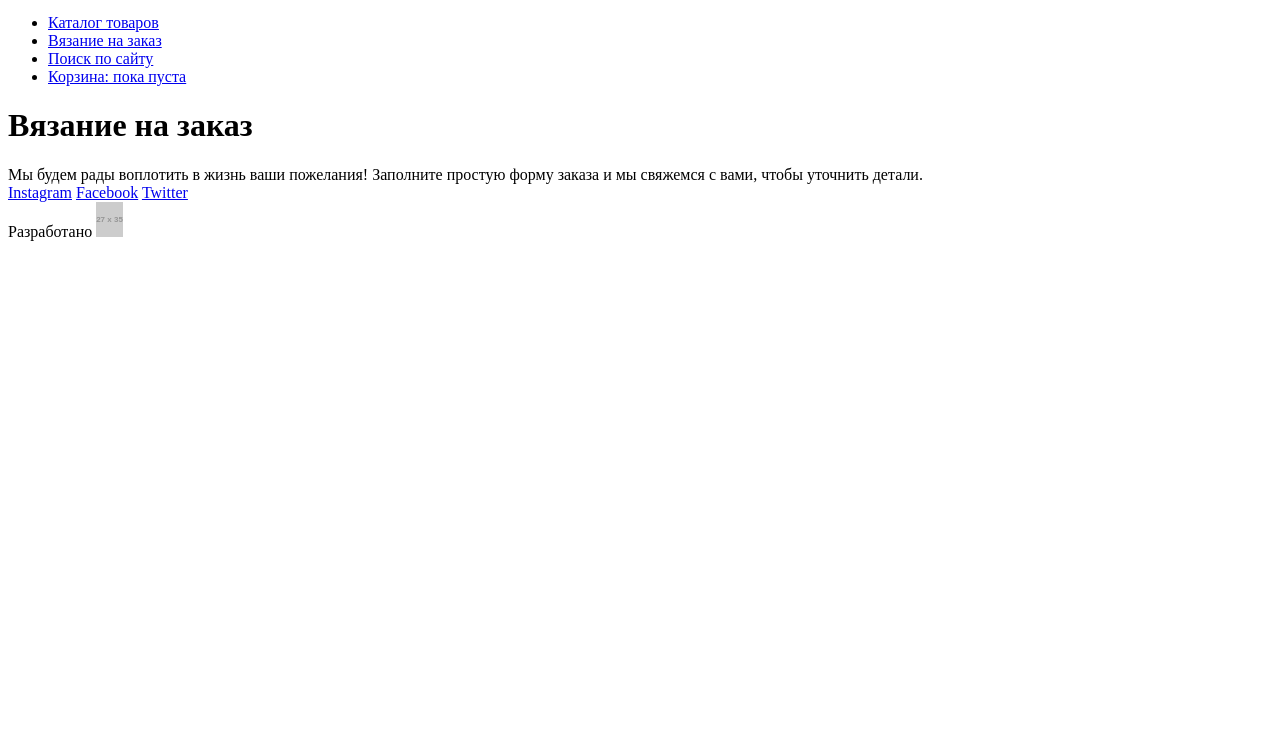
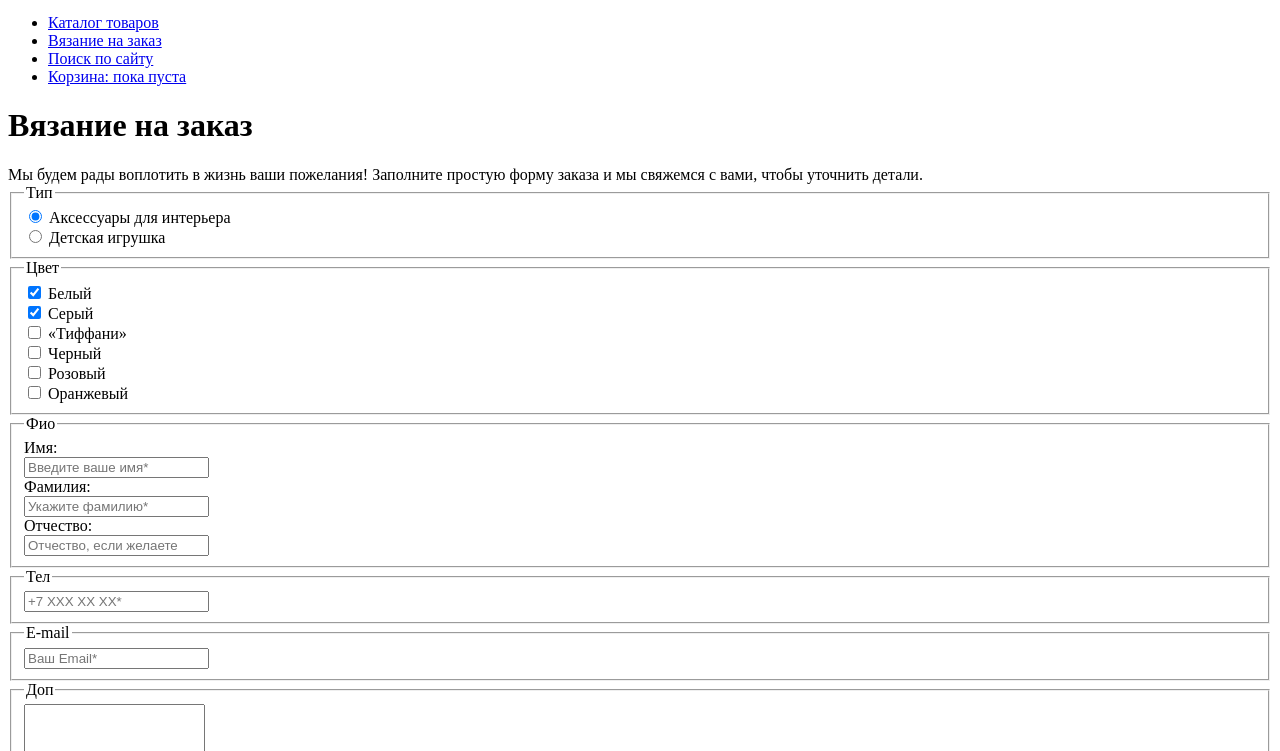
Before and after one commit to nkazaeva/434165-mishka, a website: page form.html in a window 1280 px wide. Shown: the part 49-800 px from the top of the page. Drawn offline with Linux system fonts and the light colour scheme; placeholder pictures from the web are drawn by us.

Commit message:
Сверстана форма заказа

```diff
--- a/form.html
+++ b/form.html
@@ -25,10 +25,94 @@
 
   <main>
     <h1 class="page-title">Вязание на заказ</h1>
+
     <div class="page-introduction">
       Мы будем рады воплотить в жизнь ваши пожелания! Заполните простую форму заказа и мы свяжемся с вами, чтобы уточнить детали.
     </div>
 
+    <form class="order-form" method="post" action="https://echo.htmlacademy.ru">
+      <fieldset class="form-block">
+        <legend class="form-block__title">Тип</legend>
+        <div class="form-field">
+          <input class="form-field__radio" type="radio" name="type" id="type-interior" value="Аксессуары для интерьера" checked>
+          <label class="form-field__label" for="type-interior">Аксессуары для интерьера</label>
+        </div>
+        <div class="form-field">
+          <input class="form-field__radio" type="radio" name="type" value="Детская игрушка" id="type-toy">
+          <label class="form-field__label" for="type-toy">Детская игрушка</label>
+        </div>
+     </fieldset>
+
+      <fieldset class="form-block">
+        <legend class="form-block__title">Цвет</legend>
+        <div class="form-field">
+          <input class="form-field__checkbox" type="checkbox" name="color" id="color-white" value="Белый" checked>
+          <label class="form-field__label" for="color-white">Белый</label>
+        </div>
+        <div class="form-field">
+          <input class="form-field__checkbox" type="checkbox" name="color" id="color-grey" value="Серый" checked>
+          <label class="form-field__label" for="color-grey">Серый</label>
+        </div>
+        <div class="form-field">
+          <input class="form-field__checkbox" type="checkbox" name="color" id="color-tiffany" value="«Тиффани»">
+          <label class="form-field__label" for="color-tiffany">«Тиффани»</label>
+        </div>
+        <div class="form-field">
+          <input class="form-field__checkbox" type="checkbox" name="color" id="color-black" value="Черный">
+          <label class="form-field__label" for="color-black">Черный</label>
+        </div>
+        <div class="form-field">
+          <input class="form-field__checkbox" type="checkbox" name="color" id="color-pink" value="Розовый">
+          <label class="form-field__label" for="color-pink">Розовый</label>
+        </div>
+        <div class="form-field">
+          <input class="form-field__checkbox" type="checkbox" name="color" id="color-orange" value="Оранжевый">
+          <label class="form-field__label" for="color-orange">Оранжевый</label>
+        </div>
+      </fieldset>
+
+      <fieldset class="form-block">
+        <legend class="from-block__title">Фио</legend>
+        <div class="form-field">
+          <label class="from-field__label" for="name">Имя:</label><br>
+          <input class="form-field__text" type="text" name="name" id="name" placeholder="Введите ваше имя*" required>
+        </div>
+        <div class="form-field">
+          <label class="from-field__label" for="surname">Фамилия:</label><br>
+          <input class="form-field__text" type="text" name="surname" id="surname" placeholder="Укажите фамилию*" required>
+        </div>
+        <div class="form-field">
+          <label class="from-field__label" for="patronymic">Отчество:</label><br>
+          <input class="form-field__text" type="text" name="patronymic" id="patronymic" placeholder="Отчество, если желаете">
+        </div>
+      </fieldset>
+
+      <fieldset class="form-block">
+        <legend class="from-block__title">Тел</legend>
+        <div class="form-field">
+          <input class="form-field__text" type="tel" pattern="\+7\s?[0-9]{3}\s?[0-9]{2}\s?[0-9]{2}" name="phone" id="phone" placeholder="+7 XXX XX XX*" required>
+        </div>
+      </fieldset>
+
+      <fieldset class="form-block">
+        <legend class="from-block__title">E-mail</legend>
+        <div class="form-field">
+          <input class="form-field__text" type="email" pattern="[a-z0-9._%+-]+@[a-z0-9.-]+\.[a-z]{2,3}$" name="email" id="email" placeholder="Ваш Email*" required>
+        </div>
+      </fieldset>
+
+      <fieldset class="form-block">
+        <legend class="from-block__title">Доп</legend>
+        <div class="form-field">
+          <textarea class="form-field__textarea" rows="5" name="message" id="message" placeholder="Опишите все ваши пожелания к заказу">
+          </textarea>
+        </div>
+      </fieldset>
+
+      <div class="form-note">*Поля обязательны для заполнения</div>
+
+      <input class="form-button button" type="submit" value="Отправить заказ">
+    </form>
   </main>
 
   <footer class="page-footer">
```
